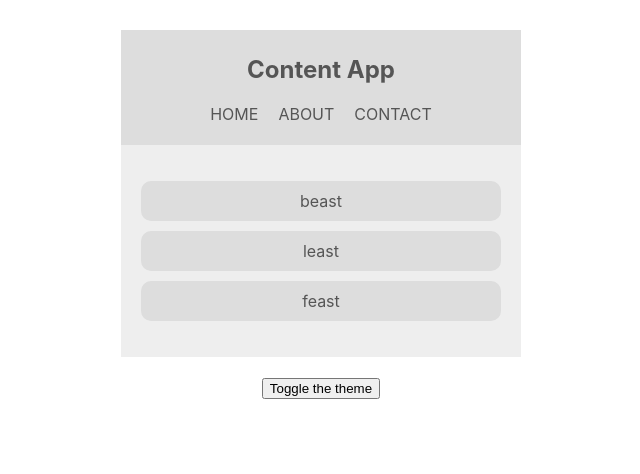
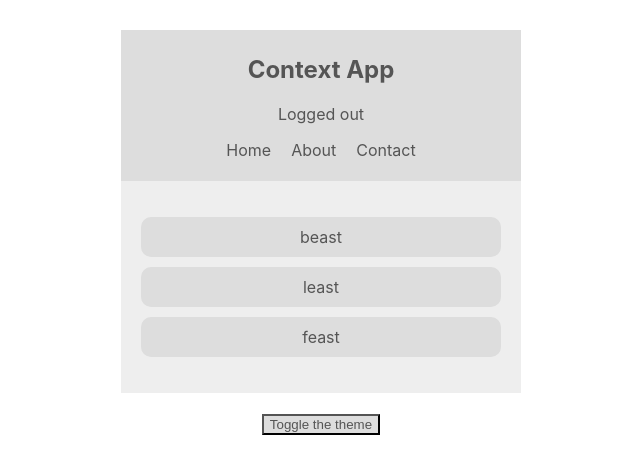
Before and after one commit to iamjianyou/P06_context-react-app, a React (Create React App) app: page / in a window 1280 px wide. Shown: the top 474 px of the page, without its empty margins (319-959 px from the left). Built offline with nearby package versions, Linux system fonts and the light colour scheme.

Commit message:
Consuming Multiple Contexts

```diff
--- a/src/App.js
+++ b/src/App.js
@@ -2,6 +2,7 @@ import React from 'react';
 import Navbar from './components/Navbar';
 import BookList from './components/BookList';
 import ThemeContextProvider from './contexts/ThemeContext'
+import AuthContextProvider from './contexts/AuthContext'
 import ThemeToggle from './components/ThemeToggle';
 
 /**
@@ -11,13 +12,37 @@ import ThemeToggle from './components/ThemeToggle';
  * this.props.children
  */
 
+ /**
+  *
+  * <ThemeContextProvider>   // WEHN COMPONENTS ARE  SURROUND IN THE CONTEXTPROVIDER
+  *                          // THESE COMPONENTS ARE ATTACHED TO THE PROPS OF CONTEXT PROVIDER
+      <BookList/>
+        <ThemeToggle/>
+    </ThemeContextProvider>
+  *
+
+
+    To access
+    <Navbar/>
+     <BookList/>
+     <ThemeToggle/>
+    By using "this.props.childen" in ThemeContext to access the navbar and BookList components.
+    "this.props.childen" : Referes to the Children that ThemeContextProvider class componnents wraps.
+     this: pints to the component "ThemeContextProvider" that wraps the children  <Navbar/><BookList/><ThemeToggle/>
+
+
+  */
+
 function App() {
   return (
     <div className="App">
+
       <ThemeContextProvider>
-        <Navbar/>
-        <BookList/>
-        <ThemeToggle/>
+        <AuthContextProvider>
+          <Navbar/>
+          <BookList/>
+          <ThemeToggle/>
+        </AuthContextProvider>
       </ThemeContextProvider>
     </div>
   );
--- a/src/components/BookList.js
+++ b/src/components/BookList.js
@@ -7,6 +7,7 @@ class BookList extends Component {
     //     this.state = {  }
     // }
     static contextType = ThemeContext;
+
     render() {
         const {isLightTheme, light, dark} = this.context;
         const theme = isLightTheme ? light : dark;
--- a/src/components/Navbar.js
+++ b/src/components/Navbar.js
@@ -1,24 +1,78 @@
-import React, {Component} from 'react';
-import {ThemeContext} from '../contexts/ThemeContext'
+
+import React, { Component } from 'react';
+import { ThemeContext } from '../contexts/ThemeContext';
+import { AuthContext } from '../contexts/AuthContext';
 
 class Navbar extends Component {
-    static contextType = ThemeContext;
-    render(){
-        console.log(this.context);
-        const {isLightTheme, light, dark} = this.context;
-        const theme = isLightTheme ? light : dark;
-        return(
-            <nav style ={{background: theme.ui, color: theme.syntax}}>
-                <h1> Content App</h1>
+  // static contextType = ThemeContext;
+  render() {
+    return (
+      <AuthContext.Consumer>{(authContext) =>(
+        <ThemeContext.Consumer>{(themeContext) => {
+            const {isAuthenticated, toggleAuth} = authContext
+            const { isLightTheme, light, dark } = themeContext;
+            const theme = isLightTheme ? light : dark;
+            return (
+              <nav style={{ background: theme.ui, color: theme.syntax }}>
+                <h1>Context App</h1>
+                <div onClick = {toggleAuth }>
+                    {isAuthenticated ? 'Logged in': 'Logged out'}
+                </div>
                 <ul>
-                    <li>HOME</li>
-                    <li>ABOUT</li>
-                    <li>CONTACT</li>
+                  <li>Home</li>
+                  <li>About</li>
+                  <li>Contact</li>
                 </ul>
-            </nav>
-        );
-    }
-
+              </nav>
+            )
+          }}</ThemeContext.Consumer>
+      )}</AuthContext.Consumer>
+    );
+  }
 }
 
 export default Navbar;
+
+
+
+
+
+// import React, {Component} from 'react';
+// import {ThemeContext} from '../contexts/ThemeContext'
+
+// class Navbar extends Component {
+//     // This only can be used in Class Component not In functional component
+//     // Is to look up the compnent tree
+//     // the fist time it finds a Provider for this Context
+//     /**
+//      *   APP
+//      * <ThemeContextProvider>
+//         <Navbar/>
+//         <BookList/>
+//         <ThemeToggle/>
+//       </ThemeContextProvider>
+//      */
+
+//     static contextType = ThemeContext; // ThemeContext : createContext(); not provider
+//     render(){
+//         // test to access the shared data
+//         console.log(this.context);
+
+//         // destructure the propperties
+//         const {isLightTheme, light, dark} = this.context;
+//         // evalue the theme light/dark
+//         const theme = isLightTheme ? light : dark;
+//         return(
+//             <nav style ={{background: theme.ui, color: theme.syntax}}>
+//                 <h1> Content App</h1>
+//                 <ul>
+//                     <li>HOME</li>
+//                     <li>ABOUT</li>
+//                     <li>CONTACT</li>
+//                 </ul>
+//             </nav>
+//         );
+//     }
+// }
+
+// export default Navbar;
--- a/src/components/ThemeToggle.js
+++ b/src/components/ThemeToggle.js
@@ -6,8 +6,10 @@ class ThemeToggle extends Component {
 
     render() {
         const {toggleTheme} = this.context;
+        const {isLightTheme, light, dark} = this.context;
+        const theme = isLightTheme ? light : dark;
         return (
-        <button onClick ={toggleTheme}> Toggle the theme </button>
+        <button onClick ={toggleTheme} style ={{background:theme.ui, color: theme.syntax}}> Toggle the theme </button>
         );
     }
 }
--- /dev/null
+++ b/src/contexts/AuthContext.js
@@ -0,0 +1,24 @@
+// shortcut imrc
+// createContext: needed to create context
+import React, { Component, createContext} from 'react';
+
+export const AuthContext = createContext();
+
+class AuthContextProvider extends Component {
+    state = {
+        isAuthenticated: false
+     }
+
+     toggleAuth = () => {
+         this.setState({isAuthenticated: !this.state.isAuthenticated});
+     }
+    render() {
+        return (
+            <AuthContext.Provider value= {{...this.state, toggleAuth: this.toggleAuth}}>
+                {this.props.children}
+            </AuthContext.Provider>
+        );
+    }
+}
+
+export default AuthContextProvider;
```
Also changed, not shown: src/contexts/ThemeContext.js (+27 -3 lines).
